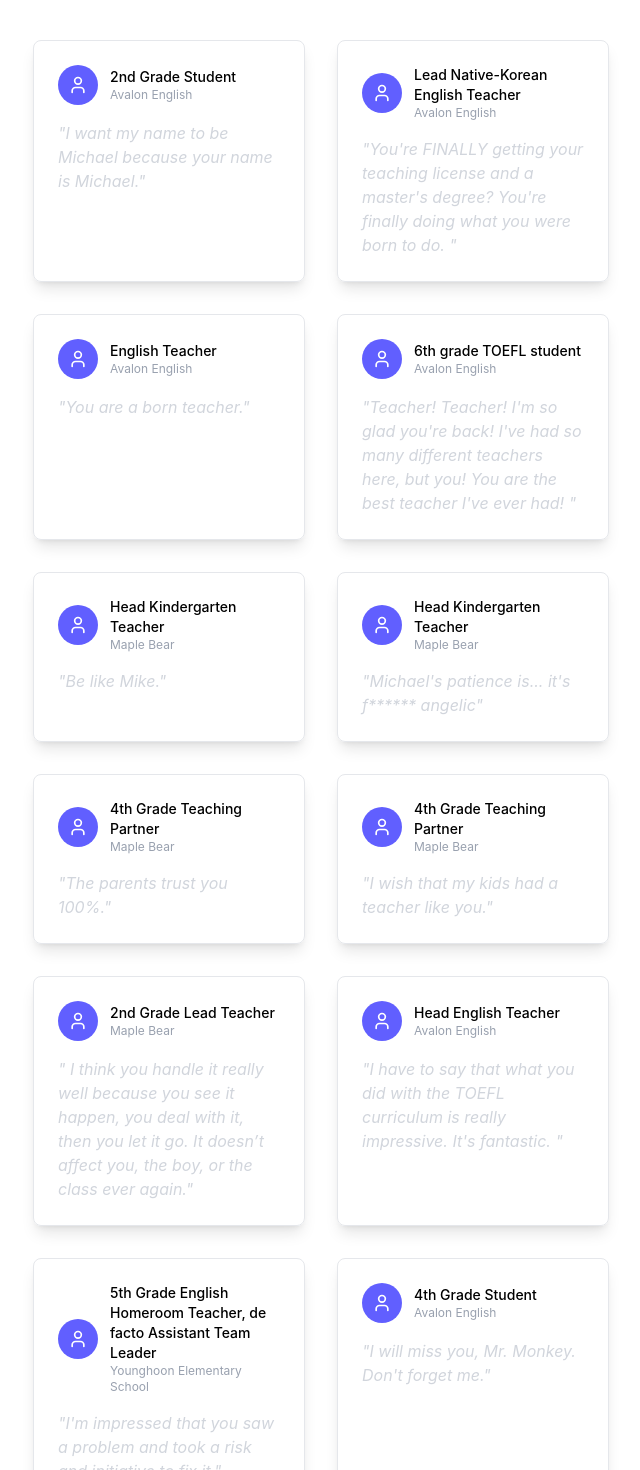
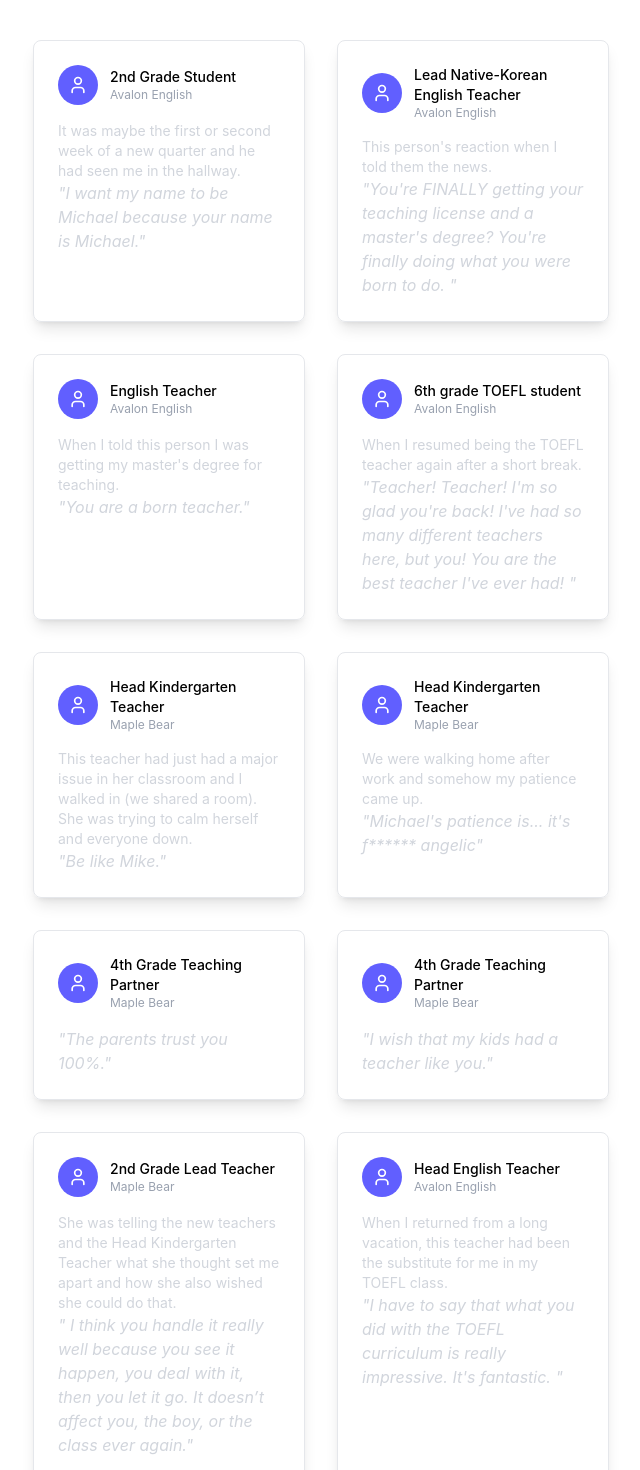
Before and after one commit to mjf1406/portfolio-nextjs, a Next.js app: page /testimonials in a window 1280 px wide. Shown: the part 300-1770 px from the top of the page, without its empty margins (319-959 px from the left). Built offline with nearby package versions, Linux system fonts and the light colour scheme.

Commit message:
fixed sitemap

```diff
--- a/app/sitemap.ts
+++ b/app/sitemap.ts
@@ -2,7 +2,7 @@ import fs from 'fs';
 import path from 'path';
 import { getBlogPosts } from 'app/blog/utils';
 
-export const baseUrl = 'https://portfolio-nextjs-beige-one.vercel.app/';
+export const baseUrl = 'https://portfolio-nextjs-beige-one.vercel.app';
 
 // Update this to the `app` directory if you're using Next.js `app` router
 const pagesDirectory = path.join(process.cwd(), 'app');
@@ -14,26 +14,30 @@ function getStaticRoutes(dir = pagesDirectory) {
   let routes: { url: string; lastModified: string }[] = [];
 
   files.forEach((file) => {
-    const fullPath = path.join(dir, file.name);
+    const fullPath = path.posix.join(dir, file.name);
 
     if (file.isDirectory()) {
       // Recursively handle subdirectories
       routes = [...routes, ...getStaticRoutes(fullPath)];
-    } else if (file.name === 'page.tsx') {
+    } else if (file.name === 'page.tsx' && !fullPath.includes('[')) {
       // Handle the 'page.tsx' file
       const route = fullPath
         .replace(pagesDirectory, '') // remove base app directory from path
         .replace('/page.tsx', ''); // remove '/page.tsx' from path
 
+      // Fetch last modification time for each file
+      const { mtime } = fs.statSync(fullPath);
+
       routes.push({
-        url: `${baseUrl}${route === '/index' ? '' : route}`,
-        lastModified: new Date().toISOString().split('T')[0],
+        url: `${baseUrl}${route === '/index' ? '' : route}`.replace(/\/+$/, ''), // Remove trailing slashes
+        lastModified: mtime.toISOString().split('T')[0],
       });
     }
   });
 
   return routes;
 }
+
 
 export default async function sitemap() {
   let blogs = getBlogPosts().map((post) => ({
--- a/app/testimonials/page.tsx
+++ b/app/testimonials/page.tsx
@@ -9,60 +9,77 @@ const testimonials = [
         job_title: "2nd Grade Student",
         workplace: "Avalon English",
         quote: "I want my name to be Michael because your name is Michael.",
+        context:
+            "It was maybe the first or second week of a new quarter and he had seen me in the hallway.",
     },
     {
         name: "",
         job_title: "Lead Native-Korean English Teacher",
         workplace: "Avalon English",
         quote: "You're FINALLY getting your teaching license and a master's degree? You're finally doing what you were born to do. ",
+        context: "This person's reaction when I told them the news.",
     },
     {
         name: "",
         job_title: "English Teacher",
         workplace: "Avalon English",
         quote: "You are a born teacher.",
+        context:
+            "When I told this person I was getting my master's degree for teaching.",
     },
     {
         name: "",
         job_title: "6th grade TOEFL student",
         workplace: "Avalon English",
         quote: "Teacher! Teacher! I'm so glad you're back! I've had so many different teachers here, but you! You are the best teacher I've ever had! ",
+        context:
+            "When I resumed being the TOEFL teacher again after a short break.",
     },
     {
         name: "",
         job_title: "Head Kindergarten Teacher",
         workplace: "Maple Bear",
         quote: "Be like Mike.",
+        context:
+            "This teacher had just had a major issue in her classroom and I walked in (we shared a room). She was trying to calm herself and everyone down.",
     },
     {
         name: "",
         job_title: "Head Kindergarten Teacher",
         workplace: "Maple Bear",
         quote: "Michael's patience is... it's f****** angelic",
+        context:
+            "We were walking home after work and somehow my patience came up.",
     },
     {
         name: "",
         job_title: "4th Grade Teaching Partner",
         workplace: "Maple Bear",
         quote: "The parents trust you 100%.",
+        context: "",
     },
     {
         name: "",
         job_title: "4th Grade Teaching Partner",
         workplace: "Maple Bear",
         quote: "I wish that my kids had a teacher like you.",
+        context: "",
     },
     {
         name: "",
         job_title: "2nd Grade Lead Teacher",
         workplace: "Maple Bear",
         quote: " I think you handle it really well because you see it happen, you deal with it, then you let it go. It doesn’t affect you, the boy, or the class ever again.",
+        context:
+            "She was telling the new teachers and the Head Kindergarten Teacher what she thought set me apart and how she also wished she could do that.",
     },
     {
         name: "",
         job_title: "Head English Teacher",
         workplace: "Avalon English",
         quote: "I have to say that what you did with the TOEFL curriculum is really impressive. It's fantastic. ",
+        context:
+            "When I returned from a long vacation, this teacher had been the substitute for me in my TOEFL class.",
     },
     {
         name: "",
@@ -70,12 +87,14 @@ const testimonials = [
             "5th Grade English Homeroom Teacher, de facto Assistant Team Leader",
         workplace: "Younghoon Elementary School",
         quote: "I'm impressed that you saw a problem and took a risk and initiative to fix it.",
+        context: "Praising me for my revamp of vocabulary.",
     },
     {
         name: "",
         job_title: "4th Grade Student",
         workplace: "Avalon English",
         quote: "I will miss you, Mr. Monkey. Don't forget me.",
+        context: "It was my last at Avalon English.",
     },
 ];
 
@@ -142,6 +161,9 @@ export default function Testimonials() {
                                     </div>
                                 </div>
                             </div>
+                            <p className="text-gray-300 text-sm">
+                                {testimonial.context}
+                            </p>
                             <p className="text-gray-300 text-base italic">
                                 "{testimonial.quote}"
                             </p>
```
